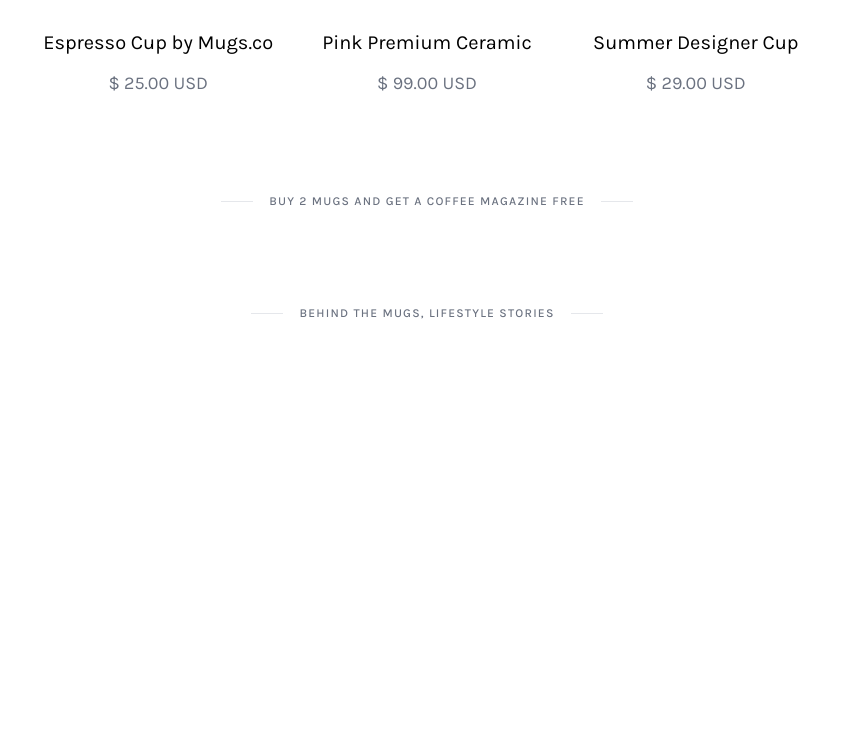
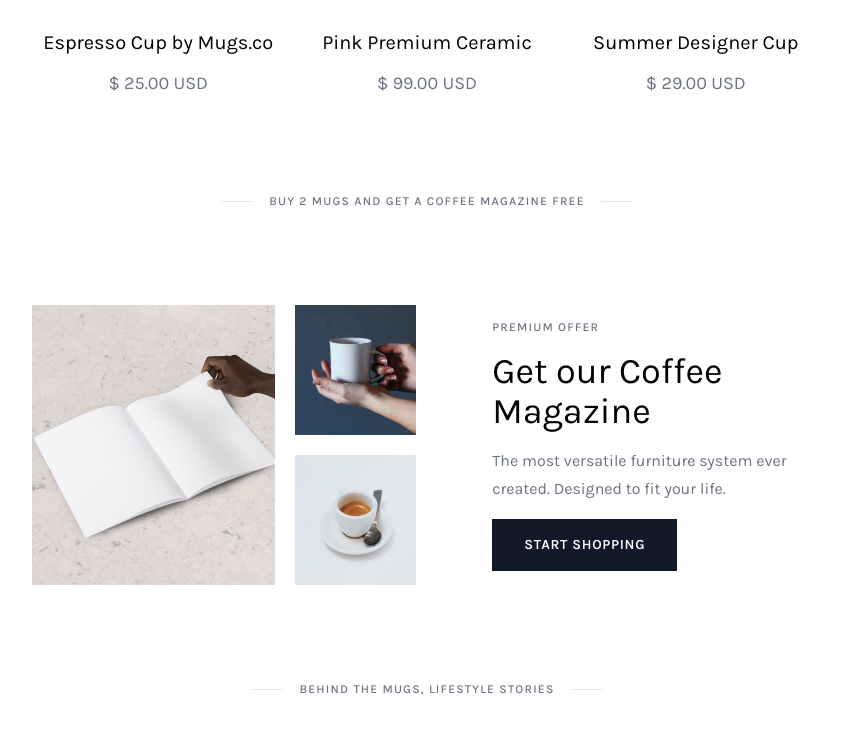
Before and after one commit to JavaDevWeb/Tailwindcss-coffee-style, a website: page public/index.html in a window 1280 px wide. Shown: the part 3621-4354 px from the top of the page, without its empty margins (213-1066 px from the left). Before the commit the page ends 4038 px from the top, so only its background shows below. Drawn offline with Linux system fonts and the light colour scheme.

Commit message:
add manazine

```diff
--- a/public/index.html
+++ b/public/index.html
@@ -146,7 +146,7 @@
                 </div>
 
                 <!-- Begin: More-products -->
-                <div class="more-products w-[95%] lg:w-[65%] mx-auto mb-16">
+                <div class="more-products w-[95%] xl:w-[65%] mx-auto mb-16">
                     <div class="grid grid-cols-1 md:grid-cols-2 lg:grid-cols-3 gap-8 md:gap-4">
                         <div class="ct-product-card">
                             <div class="h-[380px] bg-[url('./img/products/product1.png')] bg-cover bg-no-repeat bg-center">
@@ -325,8 +325,24 @@
                 </div>
 
                 <!-- Begin: Coffee-manazine -->
-                <div class="coffee-manazine">
+                <div class="coffee-manazine w-[95%] xl:w-[65%] mx-auto mb-24">
+                    <div class="flex flex-col md:flex-row justify-center items-center gap-5">
+                        <div class="ct-manazine-images basis-1/2 md:flex md:flex-row gap-5 w-full h-full mb-5 md:mb-0">
+                            <div class="ct-manazine-big-image h-[280px] basis-2/3 mb-3 xs:mb-5 md:mb-0 bg-[url('./img/manazine/manazine1.png')] bg-cover bg-no-repeat bg-center">
 
+                            </div>
+                            <div class="ct-manazine-small-images basis-1/3 flex flex-row md:flex-col gap-3 xs:gap-5">
+                                <div class="h-[130px] xs:h-[200px] md:h-[130px] basis-1/2 bg-[url('./img/manazine/manazine2.png')] bg-cover bg-no-repeat bg-center"></div>
+                                <div class="h-[130px] xs:h-[200px] md:h-[130px] basis-1/2 bg-[url('./img/manazine/manazine3.png')] bg-cover bg-no-repeat bg-center"></div>
+                            </div>
+                        </div>
+                        <div class="ct-manazine-post basis-1/2 pl-8 xl:pl-14 text-center md:text-left">
+                            <div class="uppercase tracking-widest text-gray-500 font-medium text-xs mb-4">PREMIUM OFFER</div>
+                            <div class="text-4xl mb-4">Get our Coffee Magazine</div>
+                            <div class="text-gray-500 leading-7 mb-4">The most versatile furniture system ever created. Designed to fit your life.</div>
+                            <div class="ct-button bg-gray-900 text-white w-max mx-auto md:mx-0">START SHOPPING</div>
+                        </div>
+                    </div>
                 </div>
                 <!-- End: Coffee-manazine -->
 
--- a/tailwind.config.js
+++ b/tailwind.config.js
@@ -3,6 +3,9 @@ module.exports = {
   content: ["./public/**/*.{html,js}"],
   theme: {
     extend: {
+      screens: {
+        'xs': '480px'
+      },
       fontFamily: {
         Karla: ['Karla', 'sans-serif']
       },
```
Also changed, not shown: public/img/manazine/manazine1.png (added), public/img/manazine/manazine2.png (added), public/img/manazine/manazine3.png (added), public/output.css.
